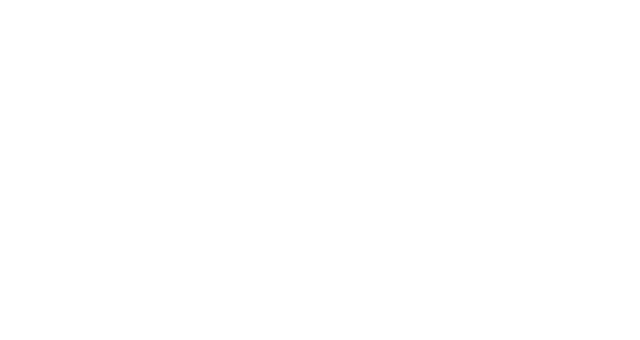
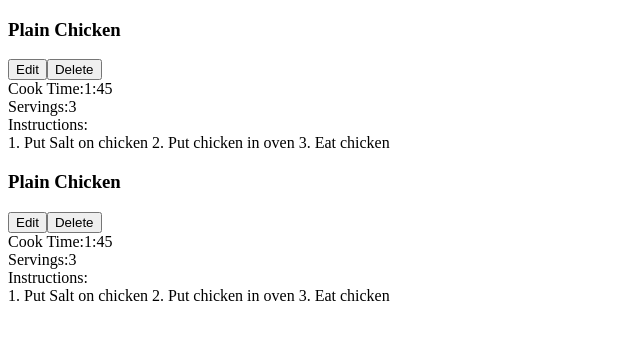
Before and after one commit to SamsonChoo/Cooking-With-React, a React (Create React App) app: page / in a window 1280 px wide. Shown: the top 340 px of the page, without its empty margins (0-640 px from the left). Built offline with nearby package versions, Linux system fonts and the light colour scheme.

Commit message:
Add Recipe and RecipeList component

```diff
--- a/src/App.tsx
+++ b/src/App.tsx
@@ -1,5 +1,7 @@
+import RecipeList from "./RecipeList";
+
 function App() {
-  return null;
+  return <RecipeList />;
 }
 
 export default App;
--- /dev/null
+++ b/src/Recipe.tsx
@@ -0,0 +1,25 @@
+export default function Recipe() {
+  return (
+    <div>
+      <div>
+        <h3>Plain Chicken</h3>
+        <div>
+          <button type="button">Edit</button>
+          <button type="button">Delete</button>
+        </div>
+      </div>
+      <div>
+        <span>Cook Time:</span>
+        <span>1:45</span>
+      </div>
+      <div>
+        <span>Servings:</span>
+        <span>3</span>
+      </div>
+      <div>
+        <span>Instructions:</span>
+        <div>1. Put Salt on chicken 2. Put chicken in oven 3. Eat chicken</div>
+      </div>
+    </div>
+  );
+}
--- /dev/null
+++ b/src/RecipeList.tsx
@@ -0,0 +1,10 @@
+import Recipe from "./Recipe";
+
+export default function RecipeList() {
+  return (
+    <>
+      <Recipe />
+      <Recipe />
+    </>
+  );
+}
```
